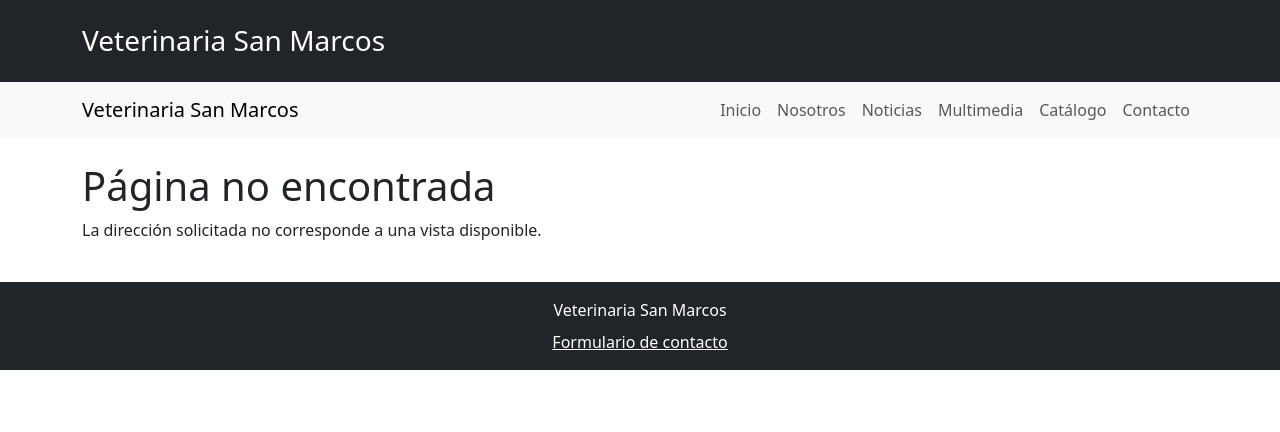
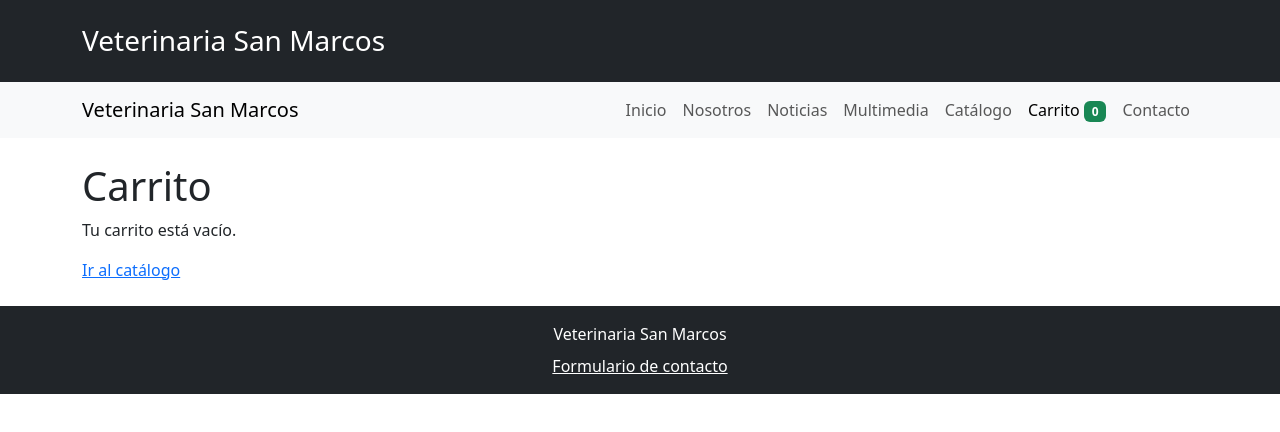
Before and after one commit to andresv2006/Veterinaria-san-marcos-2, a React (Vite) app: page /carrito in a window 1280 px wide. Shown: the top 432 px of the page. Built offline with nearby package versions, Linux system fonts and the light colour scheme.

Commit message:
feat: implementar carrito con useState

```diff
--- a/src/App.jsx
+++ b/src/App.jsx
@@ -1,8 +1,10 @@
+import { useState } from "react";
 import { Route, Routes } from "react-router-dom";
 import Cabecera from "./components/Cabecera";
 import Navegacion from "./components/Navegacion";
 import PiePagina from "./components/PiePagina";
 import { productosIniciales } from "./data/catalogo";
+import Carrito from "./pages/Carrito";
 import Catalogo from "./pages/Catalogo";
 import Contacto from "./pages/Contacto";
 import DetalleNoticia from "./pages/DetalleNoticia";
@@ -12,16 +14,22 @@ import Multimedia from "./pages/Multimedia";
 import NoEncontrada from "./pages/NoEncontrada";
 import Nosotros from "./pages/Nosotros";
 import Noticias from "./pages/Noticias";
+import { agregarAlCarrito, contarUnidades, quitarDelCarrito } from "./utils/carrito";
 
 function App() {
+  const [carrito, setCarrito] = useState([]);
+
   function agregar(producto) {
-    console.log("Producto seleccionado:", producto.nombre);
+    const item = carrito.find((registro) => registro.codigo === producto.codigo);
+    if (item && item.cantidad >= producto.stock) return;
+
+    setCarrito(agregarAlCarrito(carrito, producto));
   }
 
   return (
     <>
       <Cabecera />
-      <Navegacion />
+      <Navegacion cantidadCarrito={contarUnidades(carrito)} />
       <Routes>
         <Route path="/" element={<Inicio />} />
         <Route path="/nosotros" element={<Nosotros />} />
@@ -31,6 +39,17 @@ function App() {
         <Route path="/contacto" element={<Contacto />} />
         <Route path="/catalogo" element={<Catalogo productos={productosIniciales} onAgregar={agregar} />} />
         <Route path="/productos/:codigo" element={<DetalleProducto productos={productosIniciales} onAgregar={agregar} />} />
+        <Route
+          path="/carrito"
+          element={
+            <Carrito
+              carrito={carrito}
+              productos={productosIniciales}
+              onQuitar={(codigo) => setCarrito(quitarDelCarrito(carrito, codigo))}
+              onVaciar={() => setCarrito([])}
+            />
+          }
+        />
         <Route path="*" element={<NoEncontrada />} />
       </Routes>
       <PiePagina />
--- a/src/components/Navegacion.jsx
+++ b/src/components/Navegacion.jsx
@@ -1,7 +1,7 @@
 import { Container, Nav, Navbar } from "react-bootstrap";
 import { NavLink } from "react-router-dom";
 
-function Navegacion() {
+function Navegacion({ cantidadCarrito }) {
   return (
     <Navbar expand="md" bg="light" data-bs-theme="light">
       <Container>
@@ -26,6 +26,9 @@ function Navegacion() {
             <Nav.Link as={NavLink} to="/catalogo">
               Catálogo
             </Nav.Link>
+            <Nav.Link as={NavLink} to="/carrito">
+              Carrito <span className="badge bg-success">{cantidadCarrito}</span>
+            </Nav.Link>
             <Nav.Link as={NavLink} to="/contacto">
               Contacto
             </Nav.Link>
--- /dev/null
+++ b/src/pages/Carrito.jsx
@@ -0,0 +1,61 @@
+import { Link } from "react-router-dom";
+import { calcularTotal } from "../utils/carrito";
+import { formatearPrecio } from "../utils/precio";
+
+function Carrito({ carrito, productos, onQuitar, onVaciar }) {
+  const total = calcularTotal(carrito, productos);
+
+  if (carrito.length === 0) {
+    return (
+      <main className="container py-4">
+        <h1>Carrito</h1>
+        <p>Tu carrito está vacío.</p>
+        <Link to="/catalogo">Ir al catálogo</Link>
+      </main>
+    );
+  }
+
+  return (
+    <main className="container py-4">
+      <h1>Carrito</h1>
+      <div className="table-responsive">
+        <table className="table">
+          <thead>
+            <tr>
+              <th>Producto</th>
+              <th>Precio</th>
+              <th>Cantidad</th>
+              <th>Acción</th>
+            </tr>
+          </thead>
+          <tbody>
+            {carrito.map((item) => {
+              const producto = productos.find((p) => p.codigo === item.codigo);
+              return (
+                <tr key={item.codigo}>
+                  <td>{producto.nombre}</td>
+                  <td>{formatearPrecio(producto.precio)}</td>
+                  <td>{item.cantidad}</td>
+                  <td>
+                    <button
+                      className="btn btn-outline-danger btn-sm"
+                      onClick={() => onQuitar(item.codigo)}
+                    >
+                      Quitar
+                    </button>
+                  </td>
+                </tr>
+              );
+            })}
+          </tbody>
+        </table>
+      </div>
+      <p className="fs-4">Total: <strong>{formatearPrecio(total)}</strong></p>
+      <button className="btn btn-outline-secondary" onClick={onVaciar}>
+        Vaciar carrito
+      </button>
+    </main>
+  );
+}
+
+export default Carrito;
--- /dev/null
+++ b/src/utils/carrito.js
@@ -0,0 +1,40 @@
+export function agregarAlCarrito(carrito, producto) {
+  const yaExiste = carrito.some((item) => item.codigo === producto.codigo);
+
+  if (yaExiste) {
+    return carrito.map((item) =>
+      item.codigo === producto.codigo
+        ? { ...item, cantidad: item.cantidad + 1 }
+        : item
+    );
+  }
+
+  return [...carrito, { codigo: producto.codigo, cantidad: 1 }];
+}
+
+export function quitarDelCarrito(carrito, codigo) {
+  return carrito.filter((item) => item.codigo !== codigo);
+}
+
+export function calcularTotal(carrito, productos) {
+  let total = 0;
+
+  for (const item of carrito) {
+    const producto = productos.find((p) => p.codigo === item.codigo);
+    if (producto) {
+      total = total + producto.precio * item.cantidad;
+    }
+  }
+
+  return total;
+}
+
+export function contarUnidades(carrito) {
+  let unidades = 0;
+
+  for (const item of carrito) {
+    unidades = unidades + item.cantidad;
+  }
+
+  return unidades;
+}
```
